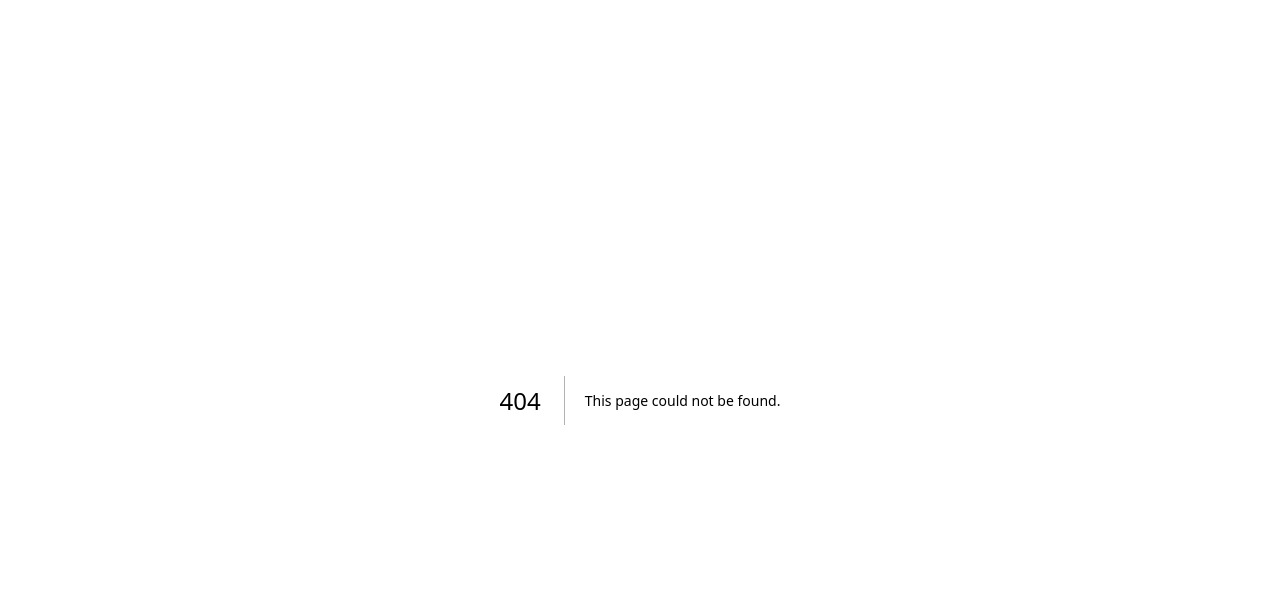
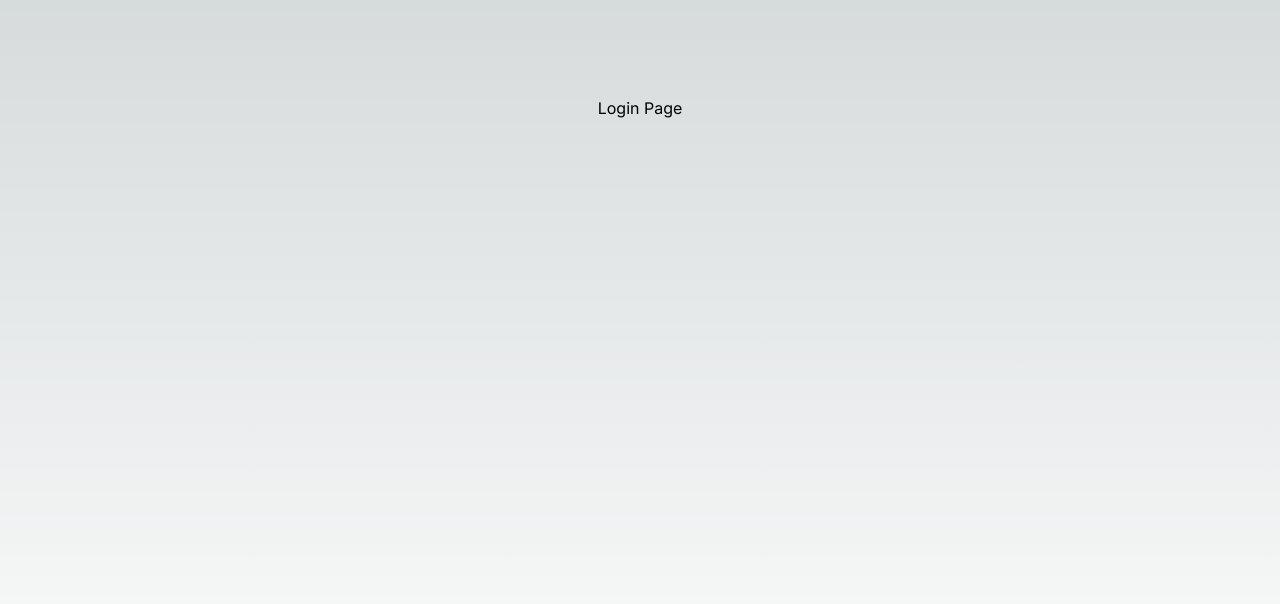
Before and after one commit to CastConnect/cast-connect, a Next.js app: page /login in a window 1280 px wide. Before the commit this address had no page. Shown: the top 604 px of the page. Built offline with nearby package versions, Linux system fonts and the light colour scheme.

Commit message:
Add login page

```diff
--- /dev/null
+++ b/src/app/login/page.tsx
@@ -0,0 +1,7 @@
+export default function Home() {
+  return (
+    <main className="flex min-h-screen flex-col items-center justify-between p-24 dark:bg-gray-900">
+      Login Page
+    </main>
+  );
+}
```
